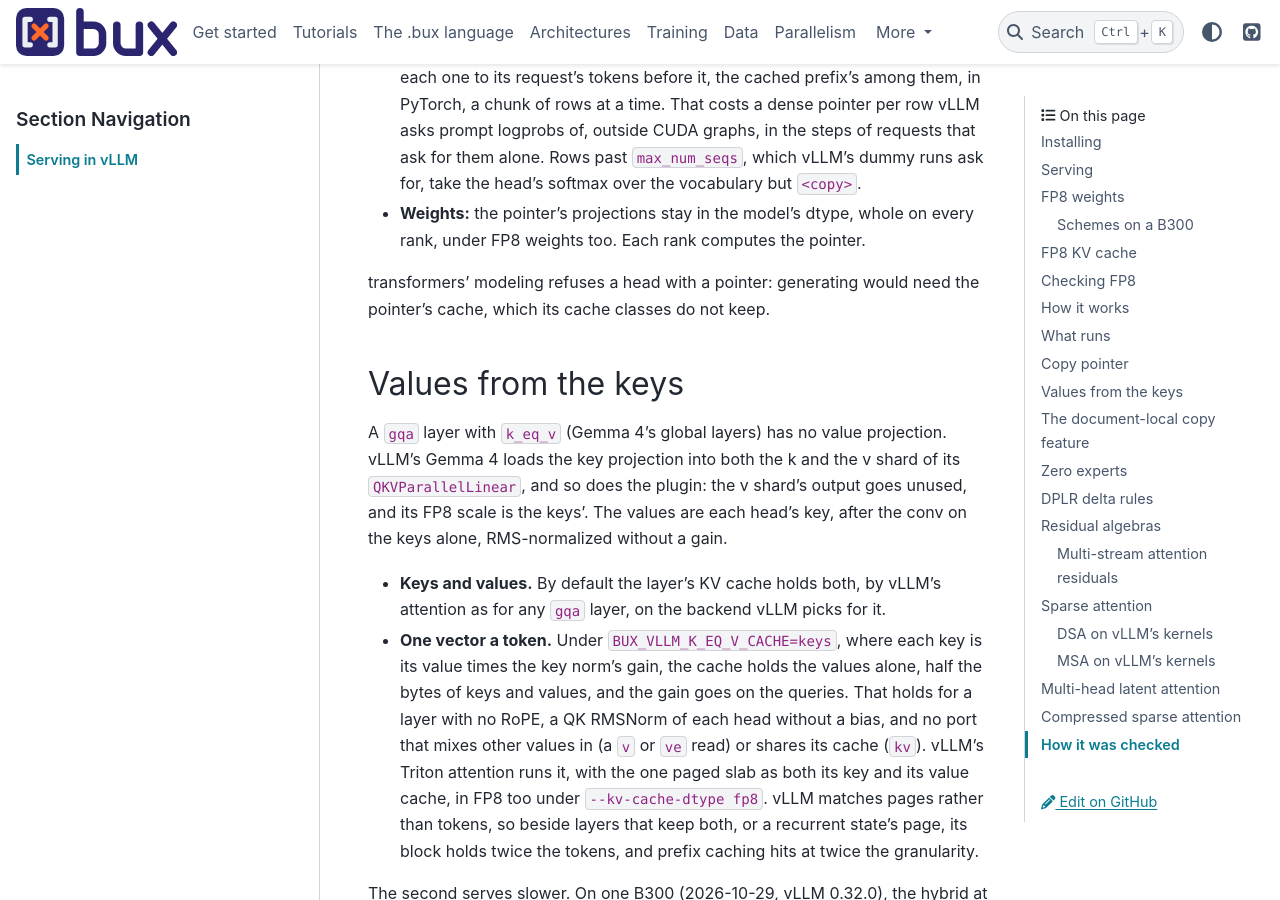
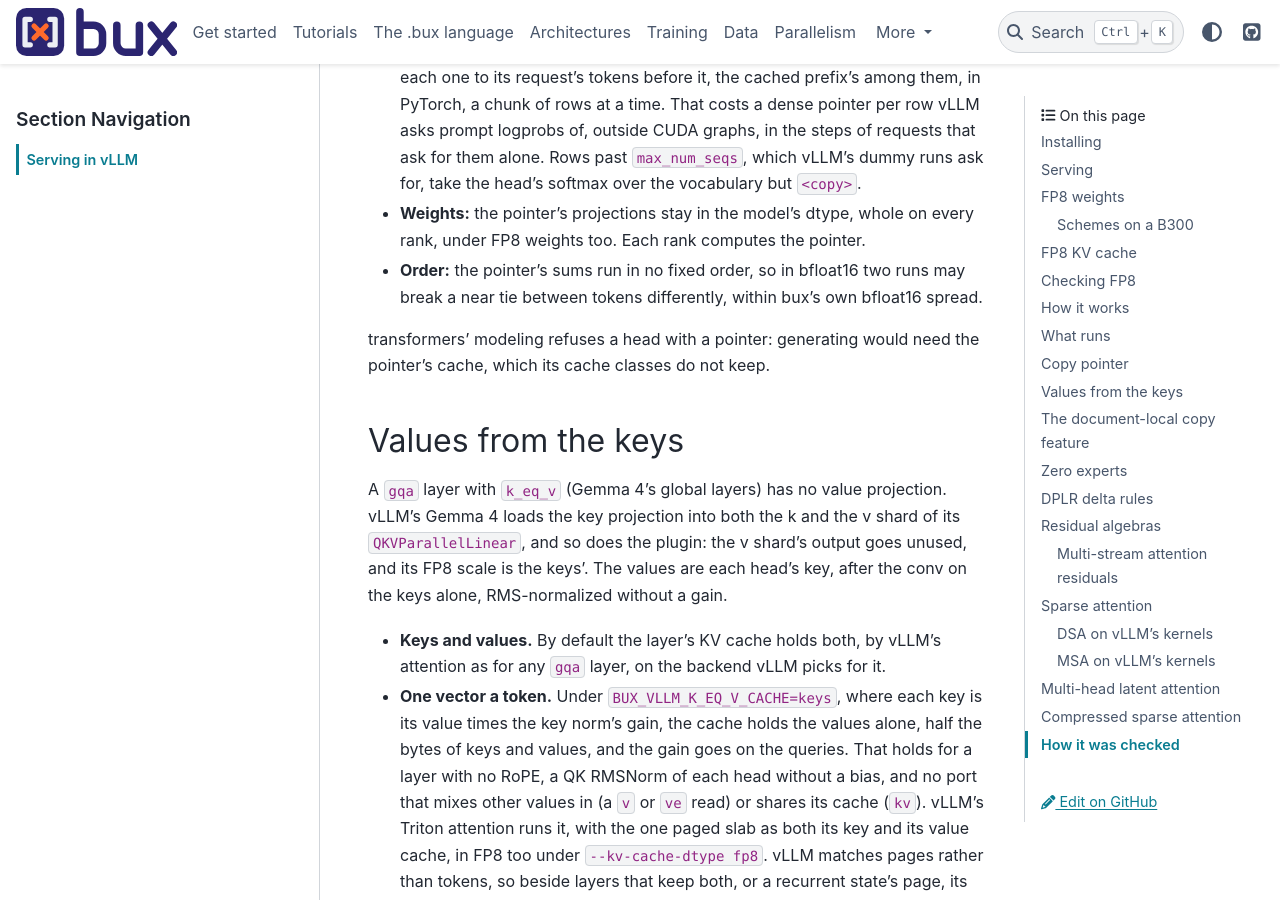
Before and after one commit to pilot7747/bux, a Sphinx documentation site: the page built from docs/export/vllm.md, in a window 1280 px wide and 900 px high, scrolled down 14558 px. Built offline with Sphinx 7.4.7 and the PyData theme 0.15.4, drawn with Linux system fonts in a browser that asks for light colours.

Commit message:
Docs: the copy pointer's sums run in no fixed order
Co-Authored-By: Claude Opus 5.5 <noreply@anthropic.com>

```diff
--- a/docs/export/vllm.md
+++ b/docs/export/vllm.md
@@ -398,6 +398,8 @@ from its mixture, as bux's loss scores it
   head's softmax over the vocabulary but `<copy>`.
 - **Weights:** the pointer's projections stay in the model's dtype, whole on every
   rank, under FP8 weights too. Each rank computes the pointer.
+- **Order:** the pointer's sums run in no fixed order, so in bfloat16 two runs may
+  break a near tie between tokens differently, within bux's own bfloat16 spread.
 
 transformers' modeling refuses a head with a pointer: generating would need the
 pointer's cache, which its cache classes do not keep.
```
